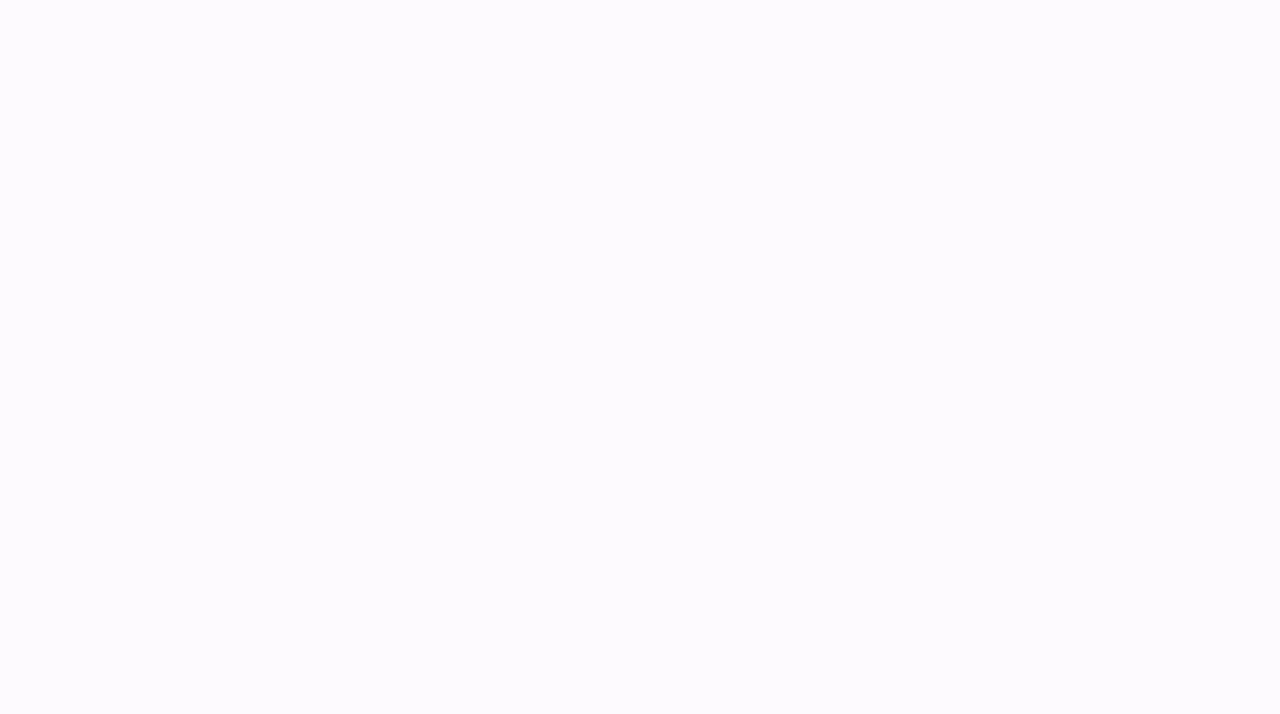
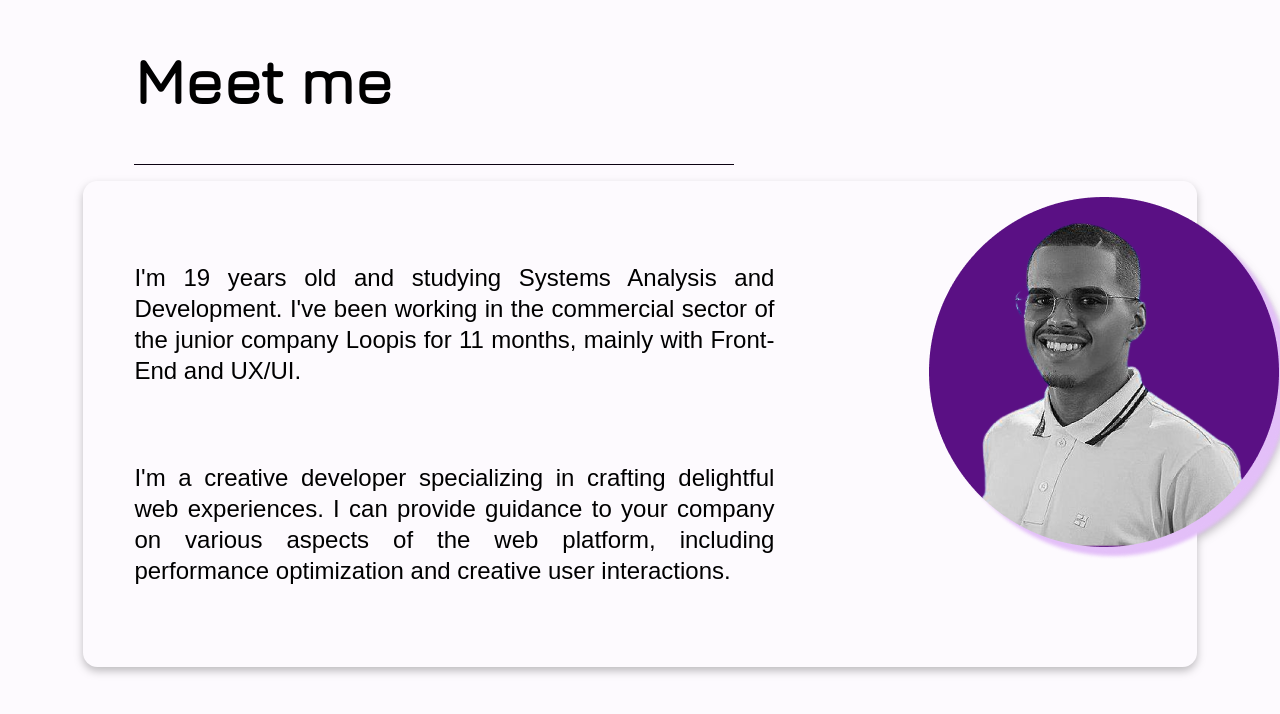
Before and after one commit to ndbzika/ndbzika.github.io, a Next.js app: page / in a window 1280 px wide. Shown: the part 972-1686 px from the top of the page. Before the commit the page ends 851 px from the top, so only its background shows below. Built offline with nearby package versions, Linux system fonts and the light colour scheme; a web font is replaced by a local one.

Commit message:
view: About section

```diff
--- a/package.json
+++ b/package.json
@@ -11,6 +11,7 @@
   "dependencies": {
     "@fontsource/jura": "^5.0.17",
     "@fontsource/just-another-hand": "^5.0.8",
+    "@fontsource/rubik": "^5.0.17",
     "@types/node": "20.2.5",
     "@types/react": "18.2.8",
     "@types/react-dom": "18.2.4",
--- a/src/app/page.tsx
+++ b/src/app/page.tsx
@@ -4,13 +4,21 @@ import { Header } from "@/components/Header";
 import Image from "next/image";
 import { useLayoutEffect, useRef } from "react";
 import gsap, { SteppedEase } from "gsap";
+import {
+  AboutSection,
+  Card,
+  Divider,
+  HomeSection,
+  Main,
+  TechStack,
+} from "./styled";
 
 import ShakingHand from "../../public/ShakingHand.svg";
 import ReactImg from "../../public/react.svg";
 import JavaScriptImg from "../../public/javascript.svg";
 import TypeScriptImg from "../../public/typescript.svg";
 import NodeImg from "../../public/node.svg";
-import { HomeSection, Main, TechStack } from "./styled";
+import FlavioImg from "../../public/flavio.png";
 
 export default function Home() {
   const handRef = useRef(null);
@@ -47,6 +55,28 @@ export default function Home() {
             </h1>
           </div>
         </HomeSection>
+
+        <AboutSection id="about">
+          <h2>Meet me</h2>
+          <Divider />
+          <Card>
+            <div>
+              <p>
+                I&apos;m 19 years old and studying Systems Analysis and
+                Development. I&apos;ve been working in the commercial sector of
+                the junior company Loopis for 11 months, mainly with Front-End
+                and UX/UI.
+              </p>
+              <p>
+                I&apos;m a creative developer specializing in crafting
+                delightful web experiences. I can provide guidance to your
+                company on various aspects of the web platform, including
+                performance optimization and creative user interactions.
+              </p>
+            </div>
+            <Image src={FlavioImg} alt="Flávio Henrique" />
+          </Card>
+        </AboutSection>
       </Main>
     </>
   );
--- a/src/app/styled.ts
+++ b/src/app/styled.ts
@@ -5,14 +5,17 @@ export const Main = styled.main`
   flex-direction: column;
   align-items: center;
   justify-content: center;
-  height: 80vh;
+  width: 100%;
 `;
 
 export const HomeSection = styled.section`
+  position: relative;
   display: flex;
   flex-direction: column;
   align-items: center;
   justify-content: center;
+  height: 90vh;
+  width: 100%;
 
   span {
     color: ${({ theme }) => theme.colors.accent};
@@ -89,3 +92,182 @@ export const TechStack = styled.span`
     }
   }
 `;
+
+//////////////
+
+export const AboutSection = styled.section`
+  position: relative;
+  display: flex;
+  flex-direction: column;
+  align-items: center;
+  justify-content: center;
+  margin: 0 auto;
+  height: 100vh;
+  width: 100%;
+
+  h2 {
+    align-self: flex-start;
+    font-weight: bold;
+    font-size: 4rem;
+    text-align: left;
+    line-height: 95%;
+    margin-left: 10%;
+  }
+
+  @media (max-width: 900px) {
+    h2 {
+      font-size: 3rem;
+    }
+  }
+
+  @media (max-width: 600px) {
+    h2 {
+      font-size: 2.5rem;
+    }
+  }
+
+  @media (max-width: 500px) {
+    h2 {
+      font-size: 2rem;
+    }
+  }
+`;
+
+export const Divider = styled.div`
+  align-self: flex-start;
+  max-width: 37.5rem;
+  width: 100%;
+  height: 1px;
+  background-color: ${({ theme }) => theme.colors.text};
+  margin-bottom: 1rem;
+  margin-left: 10%;
+
+  @media (max-width: 700px) {
+    max-width: 30rem;
+  }
+
+  @media (max-width: 600px) {
+    max-width: 25rem;
+  }
+
+  @media (max-width: 500px) {
+    max-width: 20rem;
+  }
+
+  @media (max-width: 400px) {
+    max-width: 15rem;
+  }
+`;
+
+export const Card = styled.div`
+  position: relative;
+  display: flex;
+  align-items: center;
+  justify-content: flex-start;
+  background-color: ${({ theme }) => theme.colors.background};
+  width: 80%;
+  max-height: 24rem;
+  padding: 3.2rem;
+  height: 100%;
+  border-radius: 0.9rem;
+  filter: drop-shadow(0px 4px 4px rgba(0, 0, 0, 0.25));
+
+  div {
+    display: flex;
+    flex-direction: column;
+    align-items: center;
+    justify-content: flex-start;
+    width: 46.2rem;
+    gap: 1.7rem;
+
+    p {
+      font-size: 1.5rem;
+      line-height: 130%;
+      text-align: justify;
+      font-family: "Rubik", sans-serif;
+    }
+  }
+  @media (max-width: 1350px) {
+    div {
+      width: 40rem;
+    }
+  }
+
+  @media (max-width: 1200px) {
+    div {
+      width: 35rem;
+    }
+  }
+
+  @media (max-width: 1100px) {
+    div {
+      width: 30rem;
+      padding: 2rem 0;
+    }
+  }
+
+  @media (max-width: 1050px) {
+    max-height: 100%;
+    height: 40rem;
+    flex-direction: column;
+    div {
+      p {
+        font-size: 1.3rem;
+      }
+    }
+  }
+
+  @media (max-width: 700px) {
+    div {
+      width: 25rem;
+      p {
+        font-size: 1.2rem;
+      }
+    }
+  }
+
+  @media (max-width: 600px) {
+    div {
+      width: 20rem;
+      p {
+        font-size: 1rem;
+      }
+    }
+  }
+
+  @media (max-width: 500px) {
+    div {
+      width: 15rem;
+      p {
+        font-size: 0.9rem;
+      }
+    }
+  }
+
+  img {
+    position: absolute;
+    top: 0;
+    right: 0;
+    margin: 1rem -8rem;
+
+    @media (max-width: 1350px) {
+      margin: 1rem -6rem;
+    }
+
+    @media (max-width: 1050px) {
+      position: relative;
+      margin: 0;
+    }
+
+    @media (max-width: 600px) {
+      margin: 0;
+      width: 20rem;
+      height: 20rem;
+    }
+
+    @media (max-width: 500px) {
+      width: 15rem;
+      height: 15rem;
+    }
+  }
+`;
--- a/src/styles/fonts.ts
+++ b/src/styles/fonts.ts
@@ -4,6 +4,7 @@ import "@fontsource/just-another-hand";
 const fonts = {
   jura: "'Jura', sans-serif",
   justAnotherHand: "'Just Another Hand', cursive",
+  rubik: "'Rubik', sans-serif",
 };
 
 export default fonts;
```
Also changed, not shown: public/flavio.png (added), 1 other file (tests, documents, lock files or other folders).
